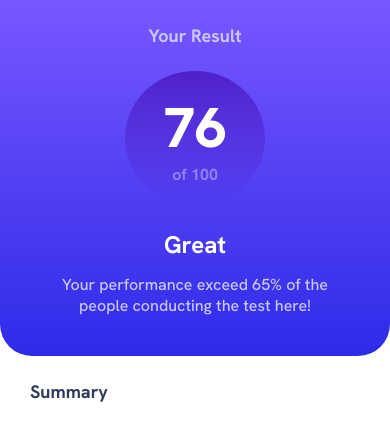
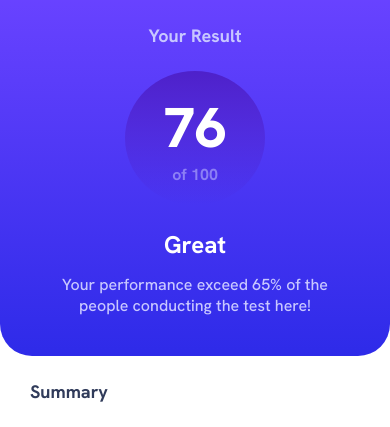
Before and after one commit to GuimaraesJC/Results-summary-component, a plain HTML site: page index.html in a window 390 px wide. Shown: the top 427 px of the page. Drawn offline with Linux system fonts and the light colour scheme.

Commit message:
Fixing gradient

```diff
--- a/styles.css
+++ b/styles.css
@@ -72,7 +72,7 @@ button {
 .result {
   width: 50%;
   height: inherit;
-  background: linear-gradient(var(--light-slate-blue) 0%, var(--light-royal-blue) 100%);
+  background: linear-gradient(var(--light-slate-blue) 0%, hsl(252, 100%, 63%) 0.01%, var(--light-royal-blue) 100%);
   border-radius: 2rem;
   padding: 2.375rem 3.375rem 2.875rem;
   align-items: center;
@@ -214,10 +214,6 @@ button {
 }
 
 @media (max-width: 48rem) {
-  body {
-    overflow-y: scroll;
-  }
-
   .container {
     flex-direction: column;
     width: 100vw;
```
